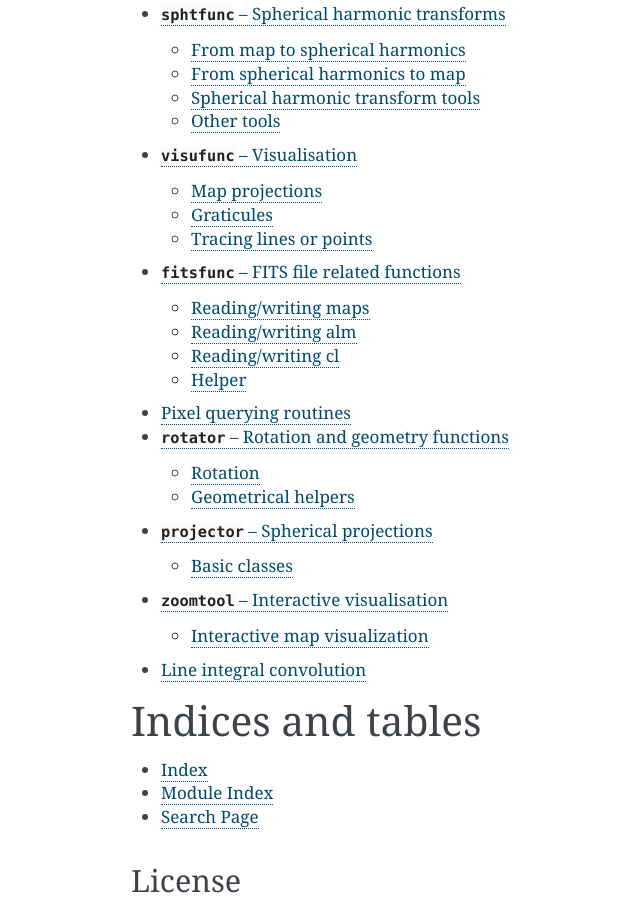
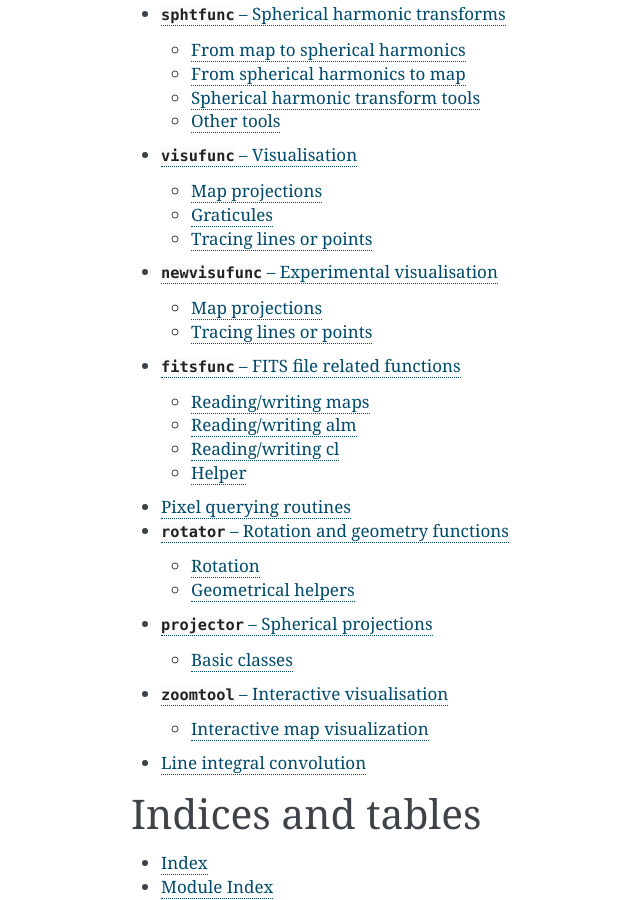
Before and after one commit to healpy/healpy, a Sphinx documentation site: the page built from doc/index.rst, in a window 1280 px wide and 900 px high, scrolled down 1551 px. Shown: the whole window, without its empty margins (289-929 px from the left). Built offline with Sphinx 7.4.7, drawn with Linux system fonts in a browser that asks for light colours; pages that are not in the unit, such as notebooks, are missing from menus.

Commit message:
doc: add newvisufunc module to documentation

```diff
--- /dev/null
+++ b/doc/healpy_newvisu.rst
@@ -0,0 +1,24 @@
+.. healpy.newvisufunc:
+
+.. currentmodule:: healpy.newvisufunc
+
+
+:mod:`newvisufunc` -- Experimental visualisation
+================================================
+
+Experimental functions for visualization based on standard `matplotlib`
+without custom projections.
+
+Map projections
+---------------
+.. autosummary::
+   :toctree: generated/
+
+    projview
+
+Tracing lines or points
+-----------------------
+.. autosummary::
+   :toctree: generated/
+
+   projplot
--- a/doc/index.rst
+++ b/doc/index.rst
@@ -67,6 +67,7 @@ Reference
    healpy_pix
    healpy_spht
    healpy_visu
+   healpy_newvisu
    healpy_fits
    healpy_query
 
```
